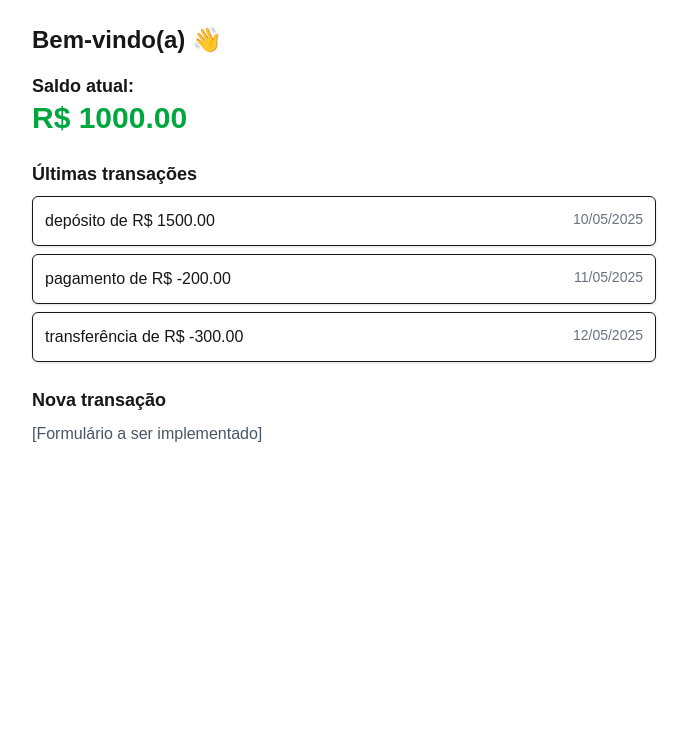
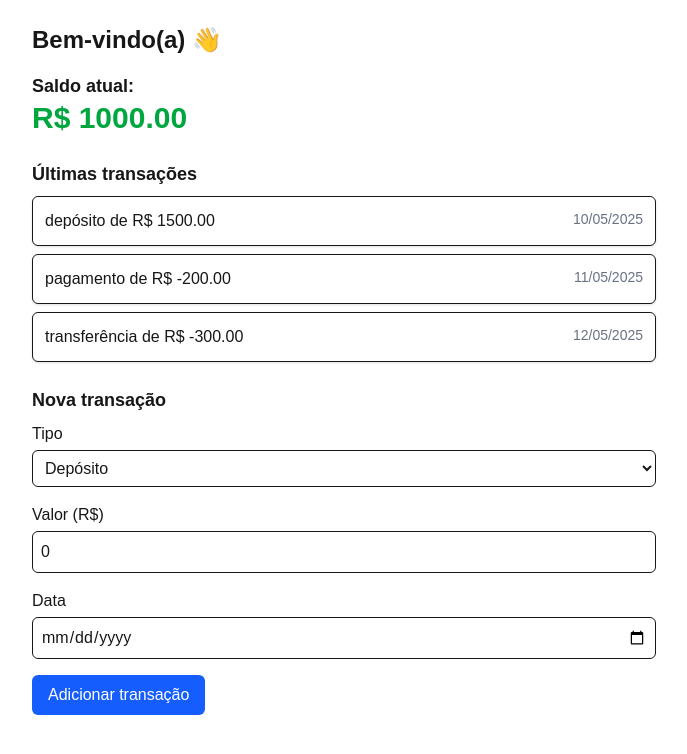
Before and after one commit to danielle-sousa/gerenciamento-financeiro, a Next.js app: page / in a window 1280 px wide. Shown: the top 754 px of the page, without its empty margins (296-983 px from the left). Built offline with nearby package versions, Linux system fonts and the light colour scheme.

Commit message:
feat: add form

```diff
--- a/src/app/page.tsx
+++ b/src/app/page.tsx
@@ -1,8 +1,37 @@
+"use client";
+
+import { useState } from "react";
+import { Transacao, TipoTransacao } from "@/models/Transacao";
+import { v4 as uuidv4 } from "uuid";
 import { transacoesMock } from "@/data/transacoes";
-import { Transacao } from "@/models/Transacao";
 
 export default function HomePage() {
-  const saldoTotal = transacoesMock.reduce((acc, t) => acc + t.valor, 0);
+  const [transacoes, setTransacoes] = useState<Transacao[]>(transacoesMock);
+  const [tipo, setTipo] = useState<TipoTransacao>("depósito");
+  const [valor, setValor] = useState<number>(0);
+  const [data, setData] = useState<string>("");
+
+  const saldoTotal = transacoes.reduce((acc, t) => acc + t.valor, 0);
+
+  const adicionarTransacao = (e: React.FormEvent) => {
+    e.preventDefault();
+
+    if (!valor || !data) return;
+
+    const novaTransacao = new Transacao(
+      uuidv4(),
+      tipo,
+      tipo === "depósito" ? valor : -Math.abs(valor),
+      new Date(data)
+    );
+
+    setTransacoes([novaTransacao, ...transacoes]);
+
+    // Limpar o formulário
+    setTipo("depósito");
+    setValor(0);
+    setData("");
+  };
 
   return (
     <main className="p-6 max-w-2xl mx-auto">
@@ -18,7 +47,7 @@ export default function HomePage() {
       <section className="mb-6">
         <h2 className="text-lg font-semibold mb-2">Últimas transações</h2>
         <ul className="space-y-2">
-          {transacoesMock.map((t) => (
+          {transacoes.map((t) => (
             <li
               key={t.id}
               className="border p-3 rounded-md bg-white shadow-sm flex justify-between"
@@ -34,7 +63,48 @@ export default function HomePage() {
 
       <section>
         <h2 className="text-lg font-semibold mb-2">Nova transação</h2>
-        <p className="text-gray-600">[Formulário a ser implementado]</p>
+        <form onSubmit={adicionarTransacao} className="space-y-4">
+          <div>
+            <label className="block mb-1 font-medium">Tipo</label>
+            <select
+              value={tipo}
+              onChange={(e) => setTipo(e.target.value as TipoTransacao)}
+              className="w-full border rounded-md p-2"
+            >
+              <option value="depósito">Depósito</option>
+              <option value="pagamento">Pagamento</option>
+              <option value="transferência">Transferência</option>
+            </select>
+          </div>
+
+          <div>
+            <label className="block mb-1 font-medium">Valor (R$)</label>
+            <input
+              type="number"
+              value={valor}
+              onChange={(e) => setValor(Number(e.target.value))}
+              className="w-full border rounded-md p-2"
+              step="0.01"
+            />
+          </div>
+
+          <div>
+            <label className="block mb-1 font-medium">Data</label>
+            <input
+              type="date"
+              value={data}
+              onChange={(e) => setData(e.target.value)}
+              className="w-full border rounded-md p-2"
+            />
+          </div>
+
+          <button
+            type="submit"
+            className="bg-blue-600 text-white px-4 py-2 rounded-md hover:bg-blue-700"
+          >
+            Adicionar transação
+          </button>
+        </form>
       </section>
     </main>
   );
```
Also changed, not shown: package.json (+7 -5 lines), 1 other file (tests, documents, lock files or other folders).
